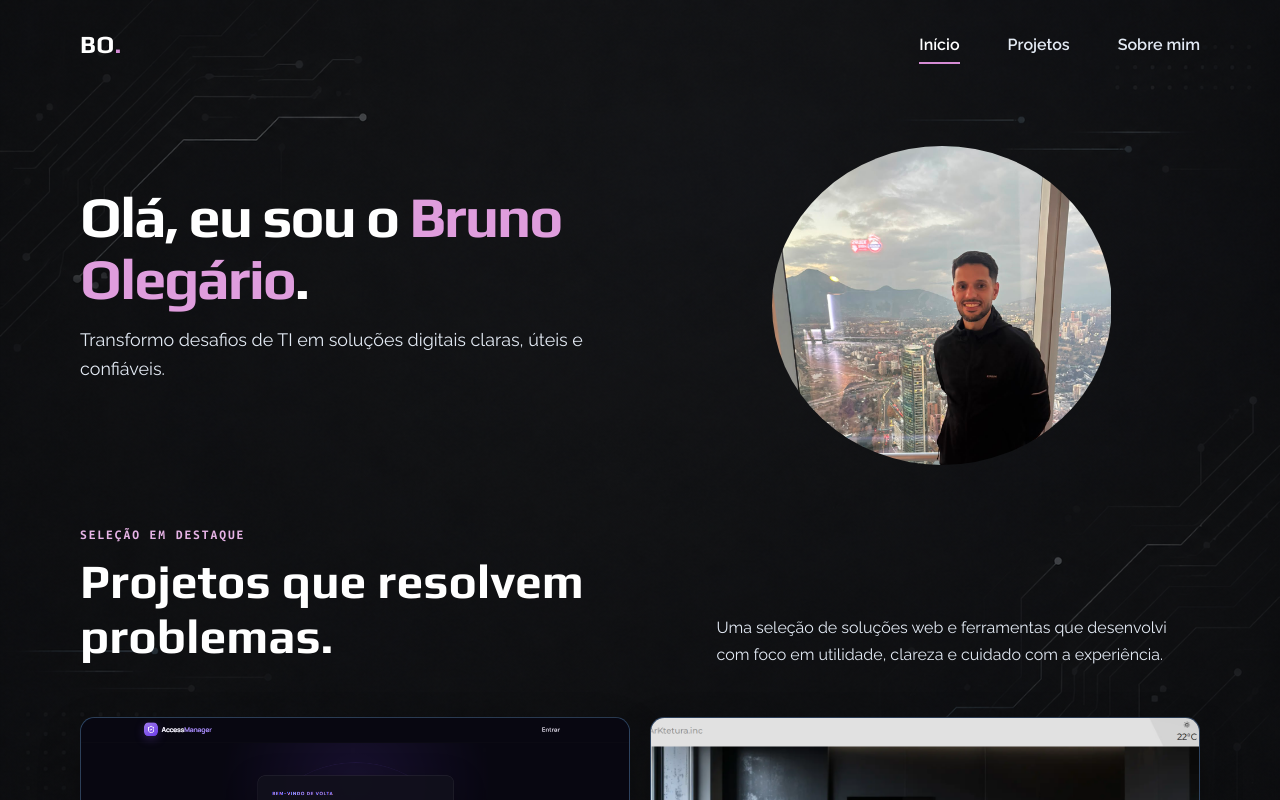
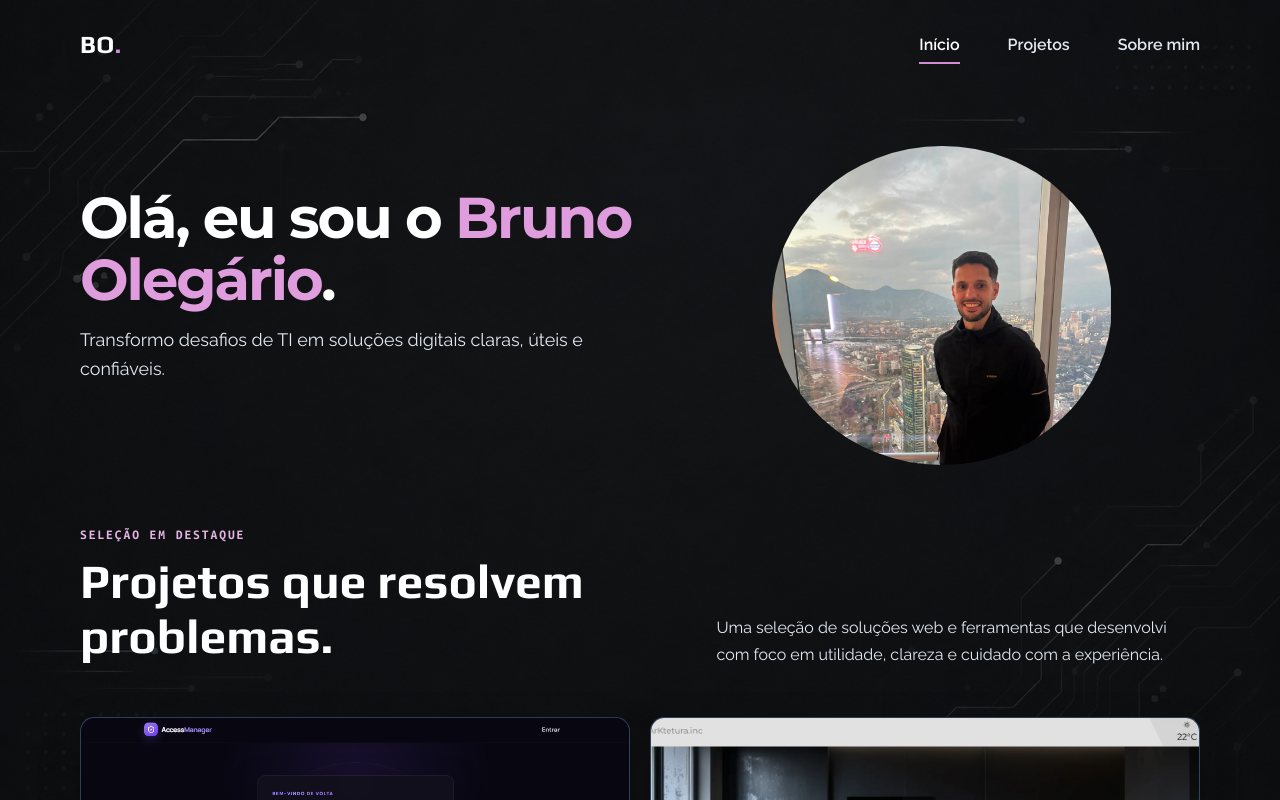
Before and after one commit to olegariobru/MyPort2, a React (Vite) app: page / in a window 1280 px wide. Shown: the top 800 px of the page. Built offline with nearby package versions, Linux system fonts and the light colour scheme; a web font is replaced by a local one.

Commit message:
style: apply Montserrat to the homepage heading

```diff
--- a/src/App.css
+++ b/src/App.css
@@ -36,7 +36,7 @@
   align-items: center; gap: 2rem; padding-top: 1rem; padding-bottom: 2rem;
 }
 .heroCopy { max-width: 620px; }
-.heroCopy h1 { margin: 0 0 .9rem; font-size: clamp(2.2rem,4.5vw,3.8rem); line-height: 1.08; letter-spacing: -.035em; }
+.heroCopy h1 { margin: 0 0 .9rem; font-family: "Montserrat", sans-serif; font-size: clamp(2.2rem,4.5vw,3.8rem); line-height: 1.08; letter-spacing: -.035em; }
 .heroCopy h1 span { color: #df9ddd; }
 .heroLead { max-width: 550px; margin: 0; color: var(--texto-suave); font-size: clamp(1rem,1.4vw,1.15rem); line-height: 1.65; }
 .heroActions { display: flex; flex-wrap: wrap; gap: .65rem; margin-top: 1.3rem; }
```
